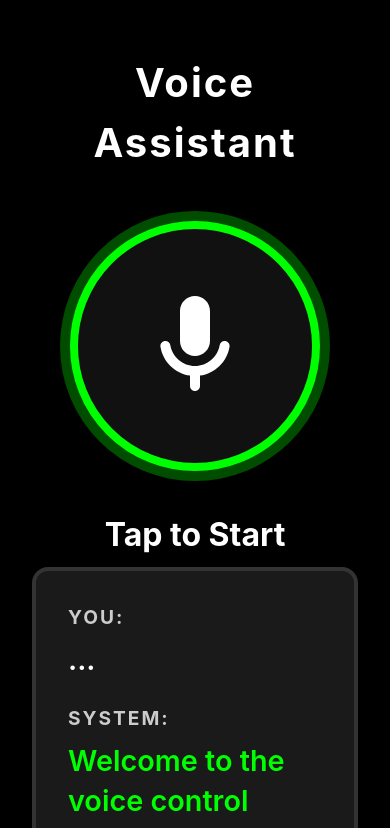
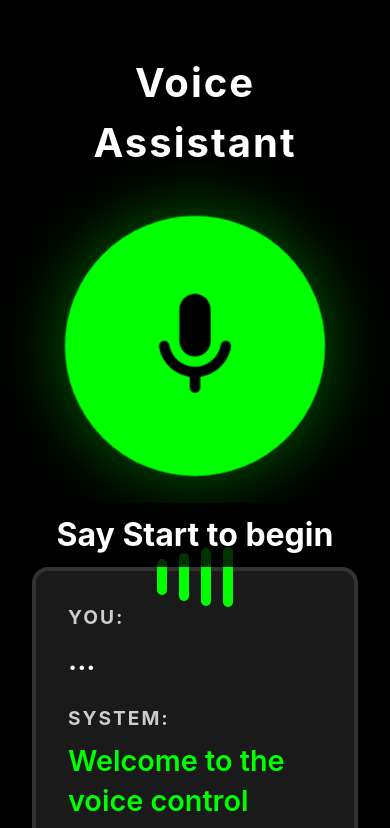
Before and after one commit to Ilobavic/antigravity, a React (Vite) app: page / in a window 390 px wide. Shown: the top 828 px of the page. Built offline with nearby package versions, Linux system fonts and the light colour scheme.

Commit message:
feat: keep microphone listening when idle to allow starting/waking up with voice

```diff
--- a/src/App.jsx
+++ b/src/App.jsx
@@ -98,10 +98,8 @@ function App() {
         if (callback) {
           setTimeout(callback, 300);
         } else {
-          // If the system is still active, automatically resume listening
-          if (appStateRef.current !== 'idle') {
-            startListening();
-          }
+          // Always resume listening (even in idle state so we can listen for "start" wake-word)
+          startListening();
         }
       };
 
@@ -136,9 +134,9 @@ function App() {
 
       recognition.current.onend = () => {
         setIsListening(false);
-        // Automatically restart listening if still in active state and not speaking
+        // Automatically restart listening if not currently speaking
         setTimeout(() => {
-          if (appStateRef.current !== 'idle' && !isSpeakingRef.current) {
+          if (!isSpeakingRef.current) {
             isSilentRestart.current = true;
             startListening();
           }
@@ -151,10 +149,10 @@ function App() {
         if (event.error === 'not-allowed') {
           speak("Microphone access denied. Please allow microphone permissions.");
           setAppState('idle');
-        } else if (event.error === 'no-speech') {
-          // Restart listening on silence timeout if still in active state
+        } else {
+          // Restart listening on silence timeout or other errors
           setTimeout(() => {
-            if (appStateRef.current !== 'idle' && !isSpeakingRef.current) {
+            if (!isSpeakingRef.current) {
               isSilentRestart.current = true;
               startListening();
             }
@@ -164,6 +162,11 @@ function App() {
     } else {
       setSystemMessage("Speech recognition is not supported in this browser.");
     }
+
+    // Auto-start listening on mount to listen for the "start" wake-word
+    setTimeout(() => {
+      startListening();
+    }, 800);
 
     return () => {
       if (recognition.current) {
@@ -177,6 +180,13 @@ function App() {
 
   const handleCommand = (command) => {
     const currentState = appStateRef.current;
+
+    if (currentState === 'idle') {
+      if (command.includes('start') || command.includes('activate') || command.includes('wake up') || command.includes('resume')) {
+        initSystem();
+      }
+      return;
+    }
 
     // Global escape hatch for composition states
     const isComposing = ['composeRecipient', 'composeSubject', 'composeMessage', 'confirmSend'].includes(currentState);
@@ -196,7 +206,7 @@ function App() {
       } else if (command.includes('read inbox') || command.includes('read email') || command.includes('read')) {
         readEmails();
       } else if (command.includes('stop') || command.includes('exit') || command.includes('pause') || command.includes('quit')) {
-        speak("System paused. Tap the microphone to start again.");
+        speak("System paused. Say start to activate again.");
         setAppState('idle');
       } else {
         speak("Command not recognized. Please say compose email, read inbox, or stop.", startListening);
@@ -271,7 +281,7 @@ function App() {
           </button>
 
           <div className="status-indicator">
-            {isListening ? "Listening..." : (appState === 'idle' ? "Tap to Start" : "Waiting for command...")}
+            {isListening ? (appState === 'idle' ? "Say Start to begin" : "Listening...") : (appState === 'idle' ? "Tap to Start" : "Waiting for command...")}
           </div>
 
           {isListening && (
```
